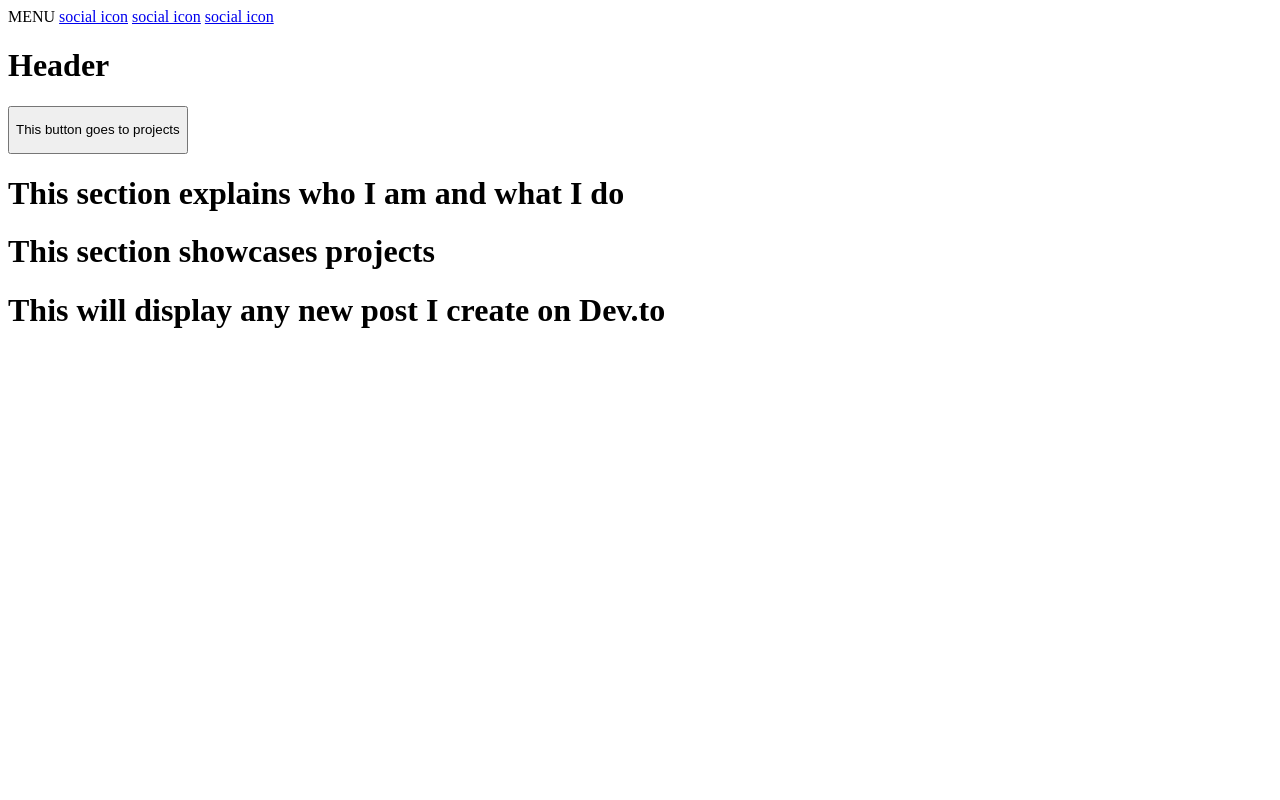
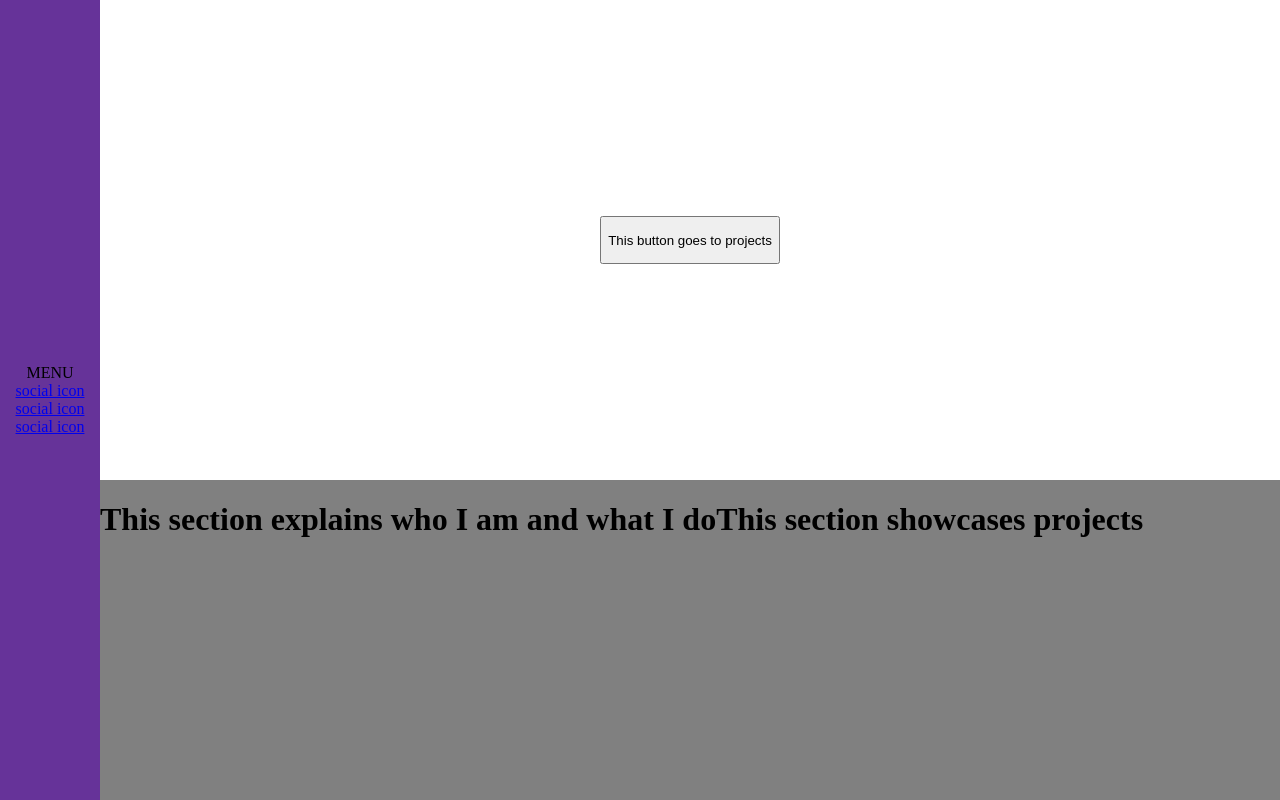
Before and after one commit to abimael-o-o/abimael-o-o.github.com, a plain HTML site: page index.html in a window 1280 px wide. Shown: the top 800 px of the page. Drawn offline with Linux system fonts and the light colour scheme.

Commit message:
Adds navbar and three sections

```diff
--- a/index.html
+++ b/index.html
@@ -3,34 +3,40 @@
 <head>
   <meta charset="UTF-8">
   <meta name="viewport" content="width=device-width, initial-scale=1.0">
-  <title>Document</title>
+  <link rel="stylesheet" type="text/css" href="style.css">
+  <title>abimael_dev</title>
 </head>
 <body>
-  <nav>
+  <nav id="navbar">
+    <div>
       <a>MENU</a>
+    </div>
+    <div class="social-icons">
       <a href="#">social icon</a>
       <a href="#">social icon</a>
       <a href="#">social icon</a>
+    </div>
   </nav>
-  <header>
-    <h1>Header</h1>
+  <header id="header">
+    <div>
       <button>
         <p>This button goes to projects</p>
       </button>
+    </div>
   </header>
-  <content>
-    <div>
+  <content id="content">
+    <div class="selfintro-section">
       <h1>
         This section explains who I am and what I do
       </h1>
     </div>
-    <div>
+    <div id="projects-section">
       <h1>
         This section showcases projects
       </h1>
     </div>
   </content>
-  <footer>
+  <footer id="footer">
     <h1>This will display any new post I create on Dev.to</h1>
   </footer>
 </body>
--- /dev/null
+++ b/style.css
@@ -0,0 +1,35 @@
+body{
+    display: block;
+    margin: 0;
+}
+nav{
+    left: 0;
+    position: fixed;
+    width: 100px;
+    height: 100vh;
+    display: flex;
+    flex-direction: column;
+    justify-content: center;
+    align-items: center;
+    background-color: rebeccapurple;
+}
+header{
+    margin-left: 100px;
+    display: flex;
+    justify-content: center;
+    align-items: center;
+    position: relative;
+    height: 60vh;
+}
+content{
+    margin-left: 100px;
+    display: flex;
+    position: relative;
+    height: 100vh;
+    background-color: grey;
+}
+.social-icons{
+    display: flex;
+    flex-direction: column;
+    width: fit-content;
+}
```
Lines whose indentation alone changed are shown as unchanged.
